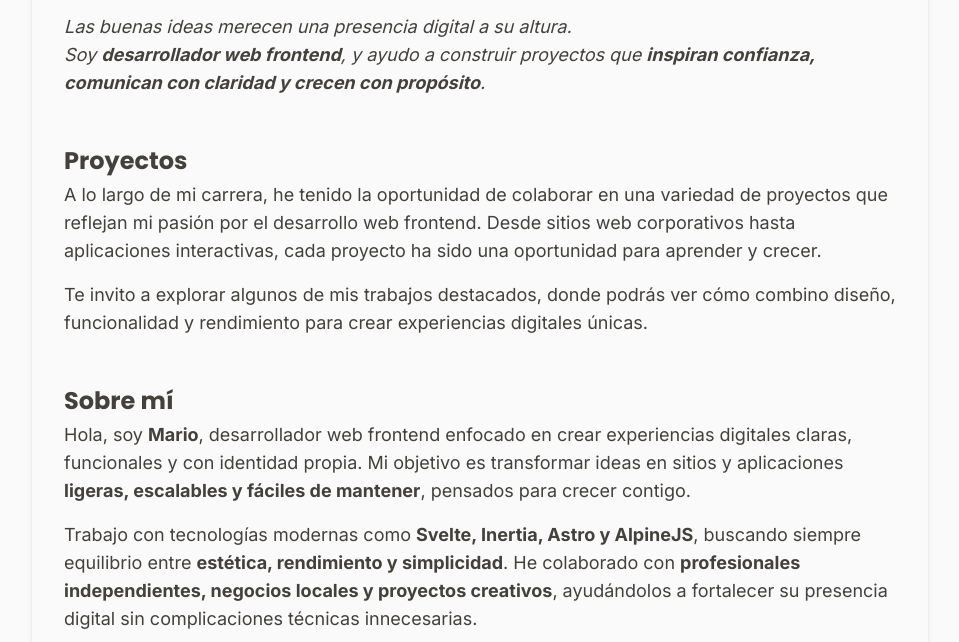
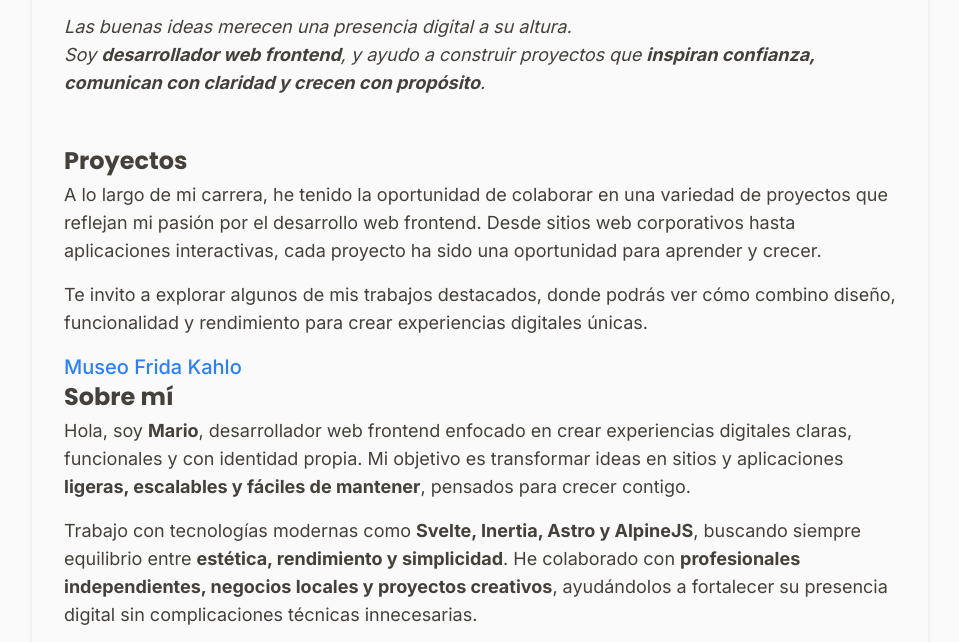
Before and after one commit to Max131/portfolio, an Astro site: page / in a window 1280 px wide. Shown: the part 151-793 px from the top of the page, without its empty margins (160-1119 px from the left). Built offline with nearby package versions, Linux system fonts and the light colour scheme; Astro itself is replaced by a stand-in of ours.

Commit message:
feat(mfk.md): añadir campo featured para resaltar el proyecto refactor(index.astro): reorganizar secciones y mostrar proyectos destacados

```diff
--- a/src/content/projects/mfk.md
+++ b/src/content/projects/mfk.md
@@ -6,6 +6,7 @@ categories: ["Museums", "Mexico City"]
 tags: ["Frida Kahlo", "Art", "Culture"]
 images: ["https://example.com/frida-kahlo-museum.jpg"]
 dirimages: "mfk"
+featured: true
 link: "https://www.museofridakahlo.org.mx/"
 ---
 
--- a/src/pages/index.astro
+++ b/src/pages/index.astro
@@ -2,6 +2,7 @@
 import Layout from "@layouts/Default.astro";
 import { defaultLang, site, contactItems } from "@i18n/ui.ts";
 import { useTranslation } from "@i18n/utils.ts";
+import { getCollection, getEntry } from "astro:content";
 
 const currentLocale = Astro.currentLocale || defaultLang;
 const t = useTranslation(currentLocale);
@@ -25,7 +26,24 @@ const t = useTranslation(currentLocale);
 	<section id="projects" class="mb-12">
 		<h2 class="font-title font-bold mb-1 text-2xl">{t("projects.title")}</h2>
 		<div class="text-lg *:[p]:mb-4" set:html={t("projects.content")} />
-	</section>
+		<ul class="mt-4 space-y-2">
+			{
+				(
+					await getCollection("projects", ({ data: { featured } }) => featured)
+				).map((project) => (
+					<li>
+						<a
+							class="inline-flex gap-1 items-base text-blue-500"
+							href={project.data.link}
+							target="_blank"
+							rel="noopener noreferrer"
+						>
+							<span class="font-medium text-xl">{project.data.title}</span>
+						</a>
+					</li>
+				))
+			}
+		</ul>
 
 		<section class="mb-12" id="about">
 			<h2 class="font-title font-bold mb-1 text-2xl">{t("about.title")}</h2>
@@ -55,4 +73,5 @@ const t = useTranslation(currentLocale);
 				}
 			</ul>
 		</section>
+	</section>
 </Layout>
```
Lines whose indentation alone changed are shown as unchanged.
